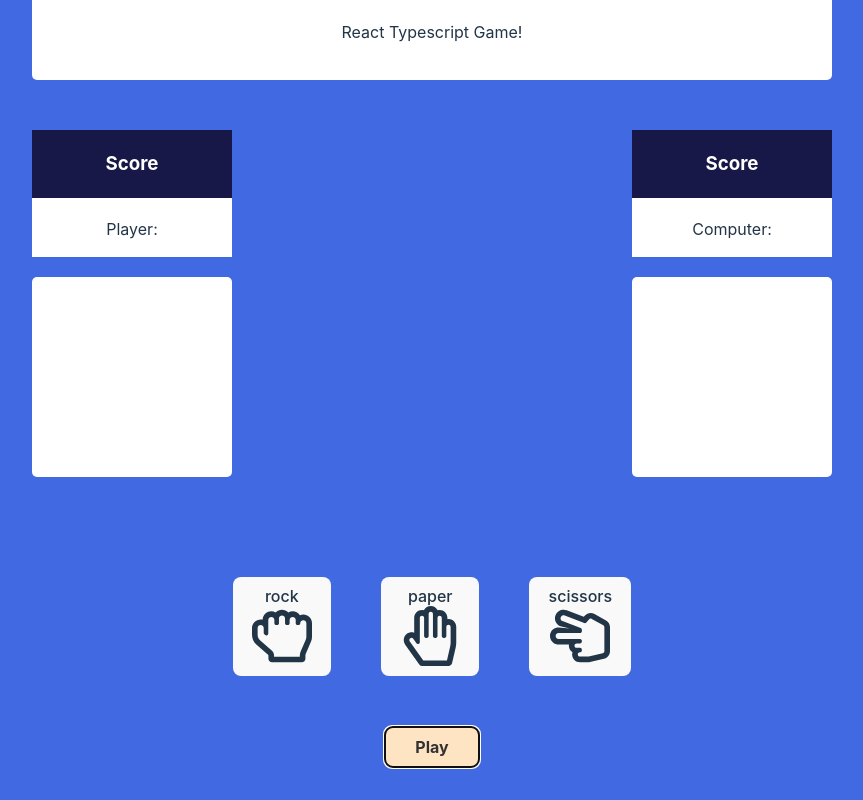
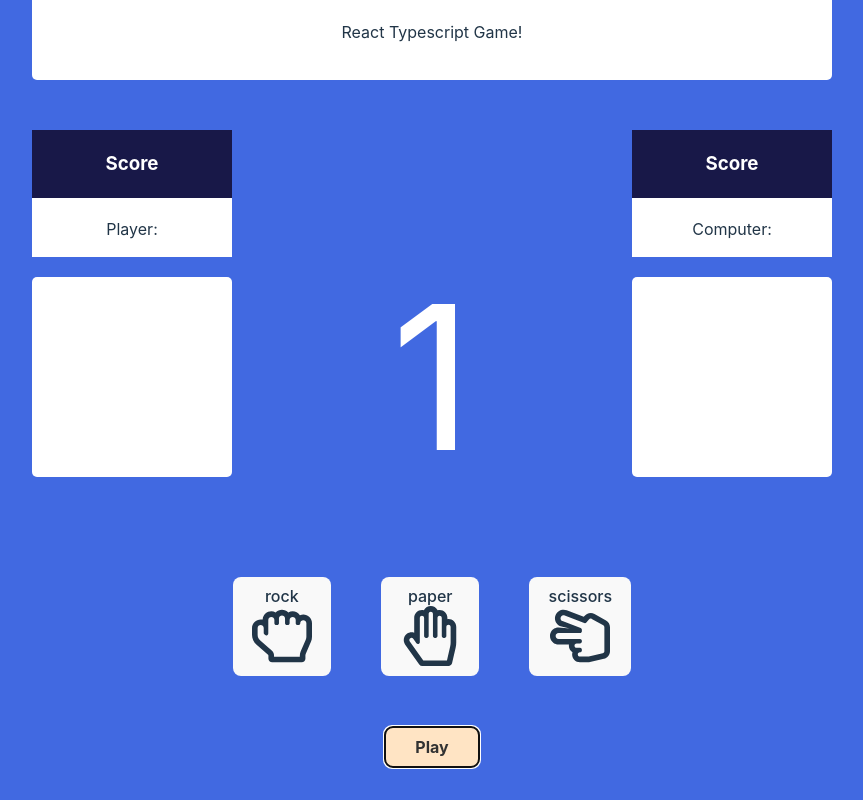
Before and after one commit to rycalingo/rock-paper-scissors-react-ts, a React (Vite) app: page / in a window 1280 px wide. Both pictures are taken after a click on the button "Play". Shown: the part 157-957 px from the top of the page, without its empty margins (208-1071 px from the left). Built offline with nearby package versions, Linux system fonts and the light colour scheme.

Commit message:
Add count down timer

```diff
--- a/src/reducers/scoreReducer.tsx
+++ b/src/reducers/scoreReducer.tsx
@@ -15,6 +15,11 @@ export default function scoreReducer(state: IInitialState, action: ActionTypes)
 				...state,
 				computerHand: payload,
 			};
+		case "RUN_TIMER":
+			return {
+				...state,
+				runTimer: payload,
+			};
 		default:
 			return {
 				...state,
--- a/src/reducers/scoreReducerTypes.ts
+++ b/src/reducers/scoreReducerTypes.ts
@@ -1,14 +1,22 @@
 export enum OptionActionKind {
   UPDATE_PLAYER_CHOICE = 'UPDATE_PLAYER_CHOICE',
   UPDATE_COMPUTER_CHOICE = 'UPDATE_COMPUTER_CHOICE',
+  RUN_TIMER = 'RUN_TIMER',
 }
 
 interface UpdatePlayerChoice {
   type: OptionActionKind.UPDATE_PLAYER_CHOICE
   payload: number
 }
+
 interface UpdateComputerChoice {
   type: OptionActionKind.UPDATE_COMPUTER_CHOICE
   payload: number
 }
-export type ActionTypes = UpdatePlayerChoice | UpdateComputerChoice;
+
+interface RunTimer {
+  type: OptionActionKind.RUN_TIMER
+  payload: boolean
+}
+
+export type ActionTypes = UpdatePlayerChoice | UpdateComputerChoice | RunTimer;
--- a/src/sections/ChooseAndPlay.tsx
+++ b/src/sections/ChooseAndPlay.tsx
@@ -15,6 +15,7 @@ const ChooseAndPlay = () => {
 	function play() {
 		const numberRoll = randomNumber(3);
 		dispatch({ type: OptionActionKind.UPDATE_COMPUTER_CHOICE, payload: numberRoll });
+		dispatch({ type: OptionActionKind.RUN_TIMER, payload: true });
 	}
 
 	return (
--- a/src/sections/ScoreAndResults.module.css
+++ b/src/sections/ScoreAndResults.module.css
@@ -41,3 +41,8 @@
   color: #fff;
   max-width: 400px;
 }
+
+.timer {
+  color: #fff;
+  font-size: 200px;
+}
--- a/src/sections/ScoreAndResults.tsx
+++ b/src/sections/ScoreAndResults.tsx
@@ -1,6 +1,32 @@
+import { useEffect, useState } from "react";
+import { useOptions } from "../context/optionsContext";
 import styles from "./ScoreAndResults.module.css";
+import { OptionActionKind } from "../reducers/scoreReducerTypes";
 
 const ScoreAndResults = () => {
+	const [timer, setTimer] = useState<number>(3);
+	const optionContext = useOptions();
+	const { runTimer } = optionContext.state;
+	const { dispatch } = optionContext;
+
+	useEffect(() => {
+		if (runTimer) {
+			const newInterValId = setInterval(() => {
+				setTimer((prevState) => {
+					if (prevState === 1) clearInterval(newInterValId);
+					return prevState - 1;
+				});
+			}, 1000);
+		}
+	}, [runTimer]);
+
+	useEffect(() => {
+		if (timer === 0) {
+			setTimer(3);
+			dispatch({ type: OptionActionKind.RUN_TIMER, payload: false });
+		}
+	}, [timer]);
+
 	return (
 		<>
 			<div className={styles.scoreCtn}>
@@ -15,7 +41,13 @@ const ScoreAndResults = () => {
 			</div>
 			<div className={styles.results}>
 				<div className={styles.playerHand}></div>
-				<div className={styles.midCol}></div>
+				<div className={styles.midCol}>
+					{runTimer && (
+						<p data-testid="timer" className={styles.timer}>
+							{timer}
+						</p>
+					)}
+				</div>
 				<div className={styles.computerHand}></div>
 			</div>
 		</>
```
Also changed, not shown: 1 other file (tests, documents, lock files or other folders).
